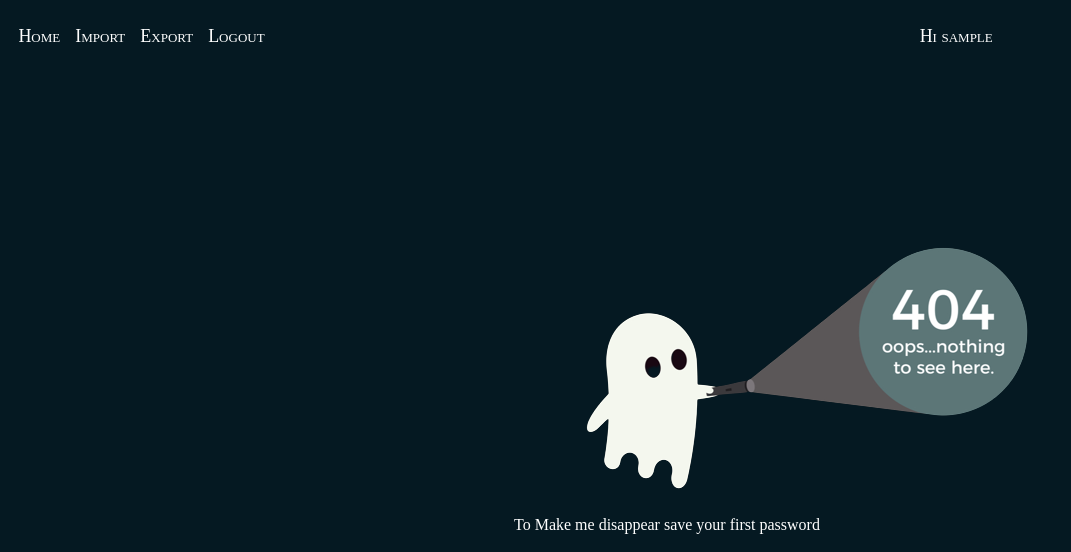
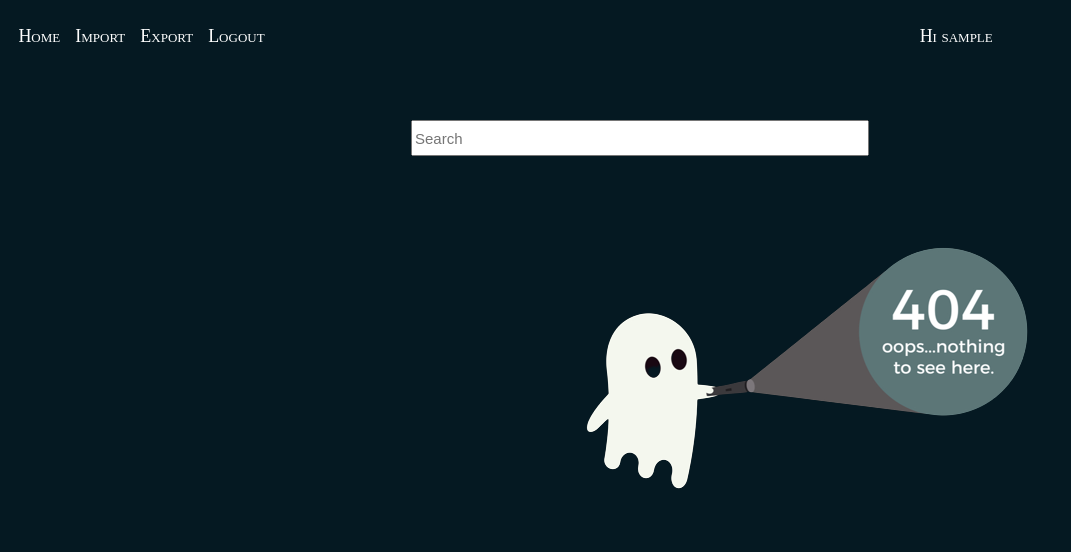
Before and after one commit to dpakverma789/django-project-PasswordManager, a Django app: page /manager/dashboard/ in a window 1280 px wide; the page is wider, and only the part inside the window is pictured. Shown: the top 552 px of that part, without its empty margins (0-1071 px from the left). Run offline with Django 3.2, Linux system fonts and the light colour scheme; the visitor is signed in with stand-in values (Sample User, id 1); data that the repository does not hold is empty; some libraries are stand-ins or nearby versions.

Commit message:
- added search bar

```diff
--- a/passwordManager/static/css/password_manager.css
+++ b/passwordManager/static/css/password_manager.css
@@ -276,6 +276,14 @@ input[type='submit']:hover
     left: 450px;
 }
 
+#search_bar{
+    margin-top: 2px;
+    height: 2em;
+    width: 30em;
+    cursor:pointer;
+    font-size:15px;
+}
+
 @media screen and (max-width: 500px)
 {
 
--- a/passwordManager/static/js/password_manager.js
+++ b/passwordManager/static/js/password_manager.js
@@ -29,3 +29,14 @@
         }
         return true;
     }
+
+    function searchFunction(){
+        let search_value = document.getElementById('search_bar').value.toLowerCase();
+        let search_collection = document.getElementsByClassName('website');
+        let length_of_list = search_collection.length
+        for(let i=0; i < length_of_list; i++){
+            let search_result = search_collection[i].innerText.toLowerCase();
+            let card_body = search_collection[i].parentNode.parentNode;
+            card_body.style.display = (search_value != "" && search_result.indexOf(search_value) == -1)? "none" : "block";
+        }
+    }
--- a/passwordManager/templates/dashboard.html
+++ b/passwordManager/templates/dashboard.html
@@ -34,6 +34,11 @@
     </div>
     </br>
     </br>
+    </br>
+    <section style="text-align:center">
+        <input type="text" id="search_bar" onkeyup="searchFunction()" placeholder="Search">
+    </section>
+    </br>
     <div class="cards">
         {% if cred_container %}
             {% for cred in cred_container %}
```
